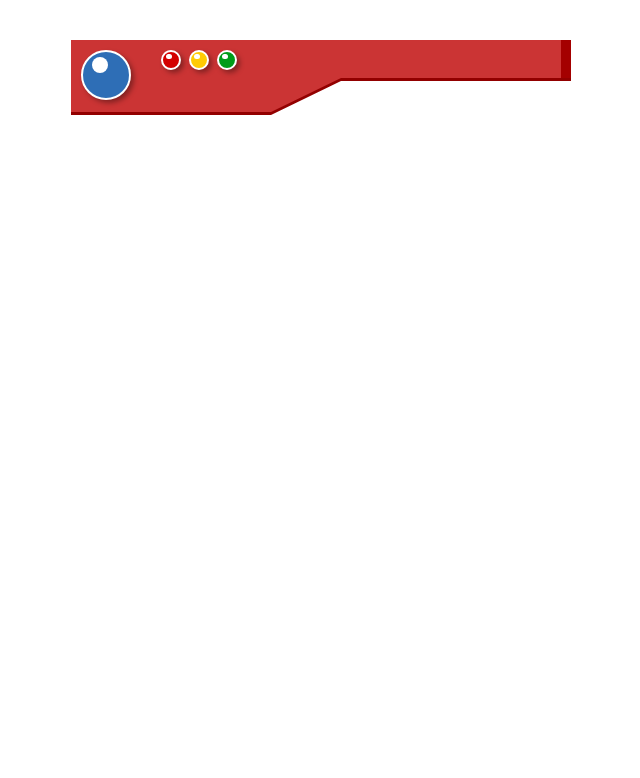
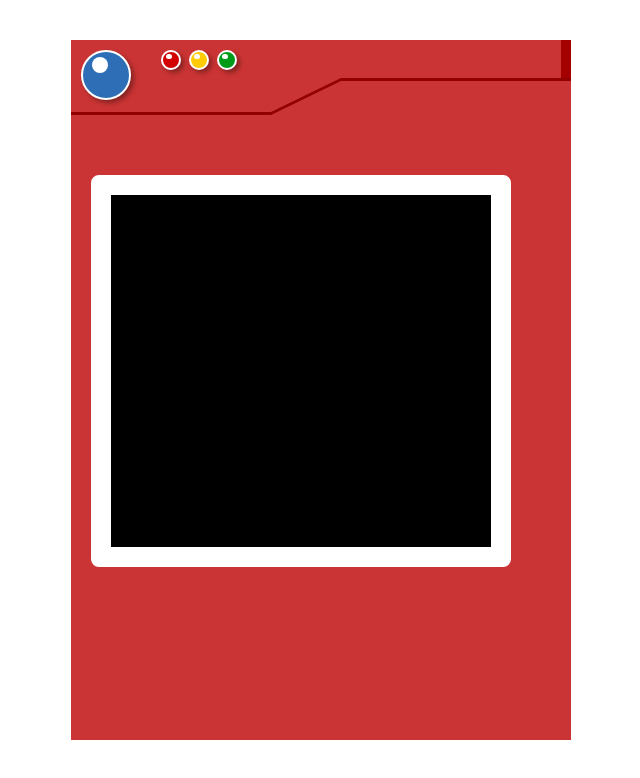
Before and after one commit to joaomateuus/pokedex, a Vue app: page / in a window 1280 px wide. Shown: the top 778 px of the page, without its empty margins (89-729 px from the left). Built offline with nearby package versions, Linux system fonts and the light colour scheme.

Commit message:
pokedex design

```diff
--- a/src/components/LeftBoard/LeftBoard.vue
+++ b/src/components/LeftBoard/LeftBoard.vue
@@ -1,11 +1,12 @@
 <template>
-  <div class="panel">
-	  <LeftPanelContent />
+  <div class="panel bg--red-01">
+	  <LeftBoardContent />
   </div>
 </template>
 
 <script>
 import LeftBoardContent from './LeftBoardContent.vue'
+
 export default {
 	name: 'LeftBoard',
 	components: {
--- a/src/components/LeftBoard/LeftBoardContent.vue
+++ b/src/components/LeftBoard/LeftBoardContent.vue
@@ -8,7 +8,7 @@
 import List from '../List/List.vue'
 
 export default {
-	name: 'LeftPanelContent',
+	name: 'LeftBoardContent',
 	components: {
 		List,
 	}
@@ -17,6 +17,7 @@ export default {
 </script>
 
 <style lang="scss" scoped>
+
 .content{
 	width: 100%;
 
@@ -25,4 +26,6 @@ export default {
 	}
 }
 
+
+
 </style>
--- a/src/components/List/List.vue
+++ b/src/components/List/List.vue
@@ -0,0 +1,38 @@
+<template>
+  <ul class="list text--white bg--black" />
+</template>
+
+<script>
+export default {
+	name: 'List',
+
+}
+</script>
+
+<style lang="scss" scoped>
+.list {
+	display: flex;
+	flex-direction: column;
+	width: 100%;
+	height: 100%;
+	border: 20px solid color(white);
+	border-radius: 8px;
+	padding: 8px 8px 0;
+	overflow: scroll;
+
+	-ms-overflow-style: none;
+	scrollbar-width: none;
+
+	&::-webkit-scrollbar {
+		display: none;
+	}
+
+	@media (min-width: $viewport-medium) {
+		max-height: 72%;
+	}
+
+}
+
+
+
+</style>
--- a/src/components/Pokedex.vue
+++ b/src/components/Pokedex.vue
@@ -1,9 +1,10 @@
 <template>
   <div class="pokedex">
 	  <TopBoard />
+	  <LeftBoard class="pokedex-left" />
 
 	<!---
-	<LeftBoard class="pokedex-left" />
+
 	<Divisor />
 	<RightBoard />
 	-->
@@ -12,9 +13,9 @@
 
 <script>
 import TopBoard from '../components/TopBoard.vue'
+import LeftBoard from './LeftBoard/LeftBoard.vue'
+/*
 
-/*
-import LeftBoard from './LeftBoard/LeftBoard.vue'
 import RightBoard from './RightBoard/RightBoard.vue'
 import Divisor from './Divisor/Divisor.vue'
 */
@@ -25,7 +26,7 @@ export default {
   components:
   {
 	TopBoard,
-	//LeftBoard,
+	LeftBoard,
 	//Divisor,
 	//RightBoard,
   }
```
